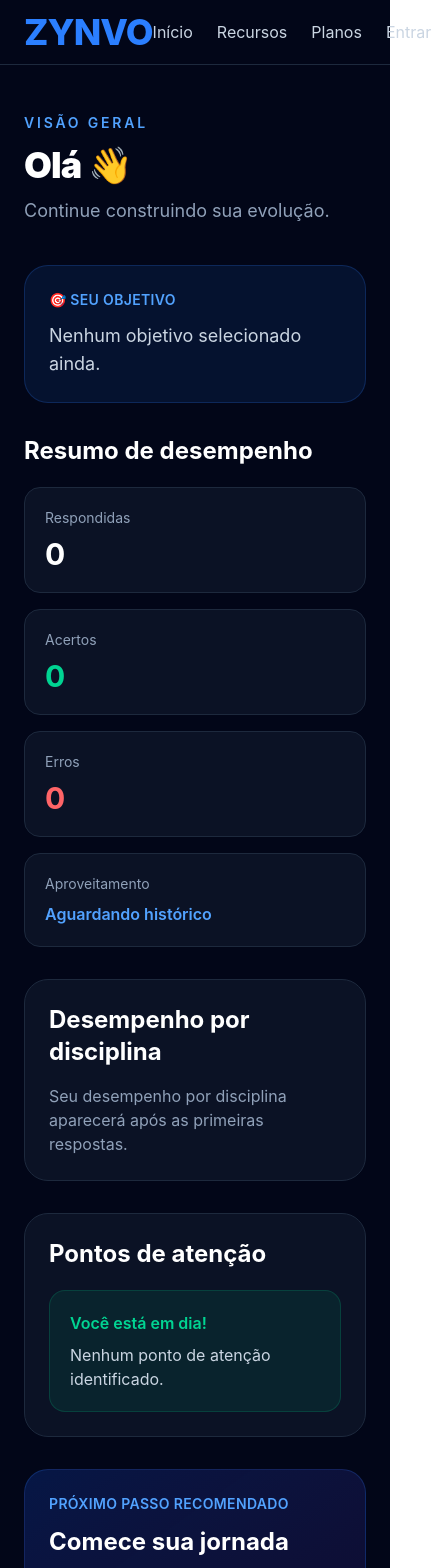
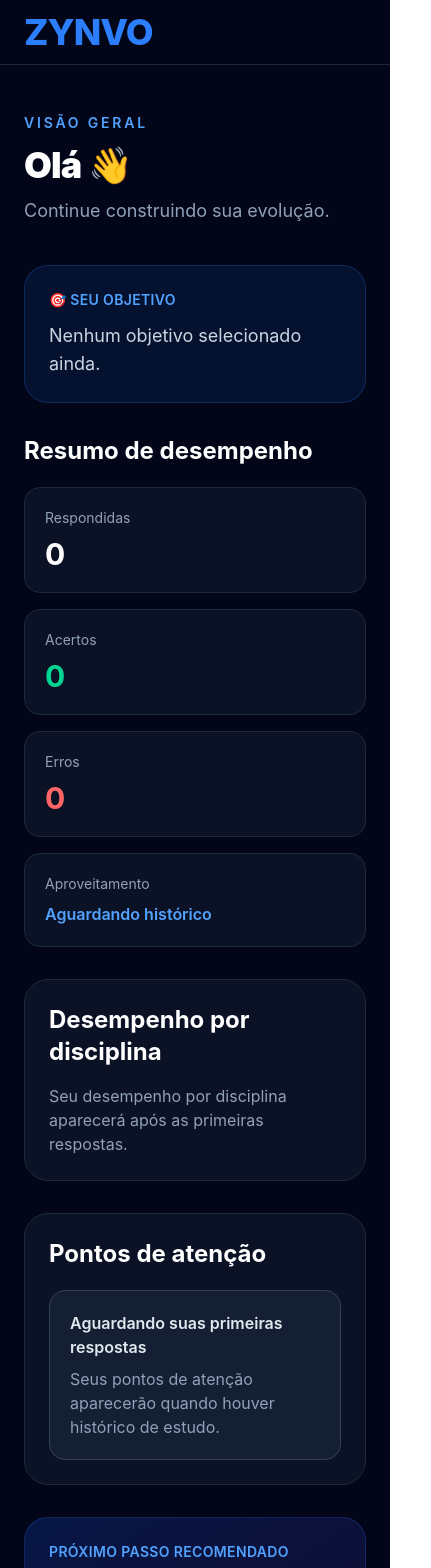
Before and after one commit to erikimart-cmyk/gcm-master, a React (Vite) app in the folder apps/web/: page /dashboard in a window 390 px wide. Shown: the top 1568 px of the page, 431 px wide, since content can reach past the window. Built offline with nearby package versions, Linux system fonts and the light colour scheme.

Commit message:
fix: completa fluxo de onboarding e responsividade do Dashboard

```diff
--- a/apps/web/src/app/router/router.tsx
+++ b/apps/web/src/app/router/router.tsx
@@ -4,18 +4,16 @@ import { HomePage } from "@/pages/Home/HomePage";
 import { ReviewPage } from "@/features/landing/pages/Review/ReviewPage";
 import { QuestionsPage } from "@/features/landing/pages/Review/QuestionsPage";
 import { DashboardPage } from "@/features/dashboard/pages/DashboardPage";
+import { OnboardingPage } from "@/features/onboarding";
 
 export function AppRouter() {
   return (
     <BrowserRouter>
       <Routes>
         <Route path="/" element={<HomePage />} />
+        <Route path="/onboarding" element={<OnboardingPage />} />
         <Route path="/dashboard" element={<DashboardPage />} />
-
-        <Route
-  path="/revisao/questoes"
-  element={<QuestionsPage />}
-/>
+        <Route path="/revisao/questoes" element={<QuestionsPage />} />
         <Route path="/revisao" element={<ReviewPage />} />
       </Routes>
     </BrowserRouter>
--- a/apps/web/src/features/dashboard/components/PriorityCard.tsx
+++ b/apps/web/src/features/dashboard/components/PriorityCard.tsx
@@ -1,16 +1,18 @@
 import type { SubjectPerformance } from "@/features/study/types/SubjectPerformance";
+import type { DashboardState } from "../types/DashboardState";
 
 type PriorityCardProps = {
   priority: SubjectPerformance | undefined;
+  state: DashboardState["attentionState"];
 };
 
-export function PriorityCard({ priority }: PriorityCardProps) {
+export function PriorityCard({ priority, state }: PriorityCardProps) {
   return (
     <section aria-labelledby="priority-title" className="rounded-3xl border border-slate-800 bg-slate-900/70 p-6 md:p-8">
       <h2 id="priority-title" className="text-2xl font-bold text-white">
         Pontos de atenção
       </h2>
-      {priority ? (
+      {state === "priority" && priority ? (
         <div className="mt-5 rounded-2xl border border-amber-500/20 bg-amber-500/10 p-5">
           <p className="text-sm font-semibold uppercase tracking-wide text-amber-400">
             Sua principal prioridade
@@ -20,10 +22,17 @@ export function PriorityCard({ priority }: PriorityCardProps) {
             {priority.wrongAnswers} {priority.wrongAnswers === 1 ? "erro" : "erros"} em {priority.questionsAnswered} {priority.questionsAnswered === 1 ? "questão" : "questões"}.
           </p>
         </div>
-      ) : (
+      ) : state === "up-to-date" ? (
         <div className="mt-5 rounded-2xl border border-emerald-500/20 bg-emerald-500/10 p-5">
           <p className="font-semibold text-emerald-400">Você está em dia!</p>
           <p className="mt-2 text-slate-300">Nenhum ponto de atenção identificado.</p>
+        </div>
+      ) : (
+        <div className="mt-5 rounded-2xl border border-slate-700 bg-slate-800/60 p-5">
+          <p className="font-semibold text-slate-200">Aguardando suas primeiras respostas</p>
+          <p className="mt-2 text-slate-400">
+            Seus pontos de atenção aparecerão quando houver histórico de estudo.
+          </p>
         </div>
       )}
     </section>
--- a/apps/web/src/features/dashboard/pages/DashboardPage.tsx
+++ b/apps/web/src/features/dashboard/pages/DashboardPage.tsx
@@ -33,7 +33,10 @@ export function DashboardPage() {
 
           <div className="grid gap-8 lg:grid-cols-2">
             <SubjectPerformance subjects={subjectPerformance} />
-            <PriorityCard priority={topPriority} />
+            <PriorityCard
+              priority={topPriority}
+              state={dashboardState.attentionState}
+            />
           </div>
 
           <NextStepCard
--- a/apps/web/src/features/dashboard/services/getDashboardState.ts
+++ b/apps/web/src/features/dashboard/services/getDashboardState.ts
@@ -10,6 +10,7 @@ export function getDashboardState(
   if (progress.questionsAnswered === 0) {
     return {
       accuracy: null,
+      attentionState: "initial",
       nextStep: {
         state: "initial",
         title: "Comece sua jornada",
@@ -28,6 +29,7 @@ export function getDashboardState(
   if (!hasPriorities) {
     return {
       accuracy,
+      attentionState: "up-to-date",
       nextStep: {
         state: "up-to-date",
         title: "Você está em dia! 🎉",
@@ -41,6 +43,7 @@ export function getDashboardState(
 
   return {
     accuracy,
+    attentionState: "priority",
     nextStep: {
       state: "review",
       title: "Reforce seu ponto de atenção",
--- a/apps/web/src/features/dashboard/types/DashboardState.ts
+++ b/apps/web/src/features/dashboard/types/DashboardState.ts
@@ -14,5 +14,6 @@ export type NextStep = {
 
 export type DashboardState = {
   accuracy: number | null;
+  attentionState: "initial" | "up-to-date" | "priority";
   nextStep: NextStep;
 };
--- a/apps/web/src/features/landing/components/Hero.tsx
+++ b/apps/web/src/features/landing/components/Hero.tsx
@@ -1,7 +1,10 @@
 import { Button } from "@/shared/components/ui/Button";
+import { useNavigate } from "react-router-dom";
 import { DashboardPreview } from "./DashboardPreview";
 
 export function Hero() {
+  const navigate = useNavigate();
+
   const highlights = [
     "IA Personalizada",
     "Concursos Públicos",
@@ -55,7 +58,11 @@ export function Hero() {
 
 </section>
 
-            <Button variant="primary" size="lg">
+            <Button
+              variant="primary"
+              size="lg"
+              onClick={() => navigate("/onboarding")}
+            >
               Começar gratuitamente
             </Button>
 
--- a/apps/web/src/features/onboarding/components/WelcomeHero.tsx
+++ b/apps/web/src/features/onboarding/components/WelcomeHero.tsx
@@ -1,6 +1,12 @@
+import { useNavigate } from "react-router-dom";
+
+import { useStudyProgress } from "@/features/landing/context/StudyProgressContext";
 import { GoalGrid } from "./GoalGrid";
 
 export function WelcomeHero() {
+  const navigate = useNavigate();
+  const { studyGoal } = useStudyProgress();
+
   return (
     <section className="mx-auto max-w-4xl text-center">
 
@@ -23,6 +29,13 @@ export function WelcomeHero() {
       </p>
 
       <button
+        type="button"
+        disabled={!studyGoal}
+        onClick={() => {
+          if (studyGoal) {
+            navigate("/dashboard");
+          }
+        }}
         className="
         mt-12
         rounded-xl
@@ -35,6 +48,10 @@ export function WelcomeHero() {
         hover:bg-violet-500
         hover:scale-105
         active:scale-95
+        disabled:cursor-not-allowed
+        disabled:bg-violet-900
+        disabled:text-zinc-400
+        disabled:hover:scale-100
         "
       >
         Começar Minha Jornada
--- a/apps/web/src/shared/components/layout/Header/Header.tsx
+++ b/apps/web/src/shared/components/layout/Header/Header.tsx
@@ -6,7 +6,7 @@ export function Header() {
       <div className="mx-auto flex h-16 max-w-7xl items-center justify-between px-6">
         <Logo />
 
-        <nav>
+        <nav className="hidden sm:block">
           <ul className="flex gap-6 text-slate-300">
             <li>Início</li>
             <li>Recursos</li>
```
Also changed, not shown: 1 other file (tests, documents, lock files or other folders).
